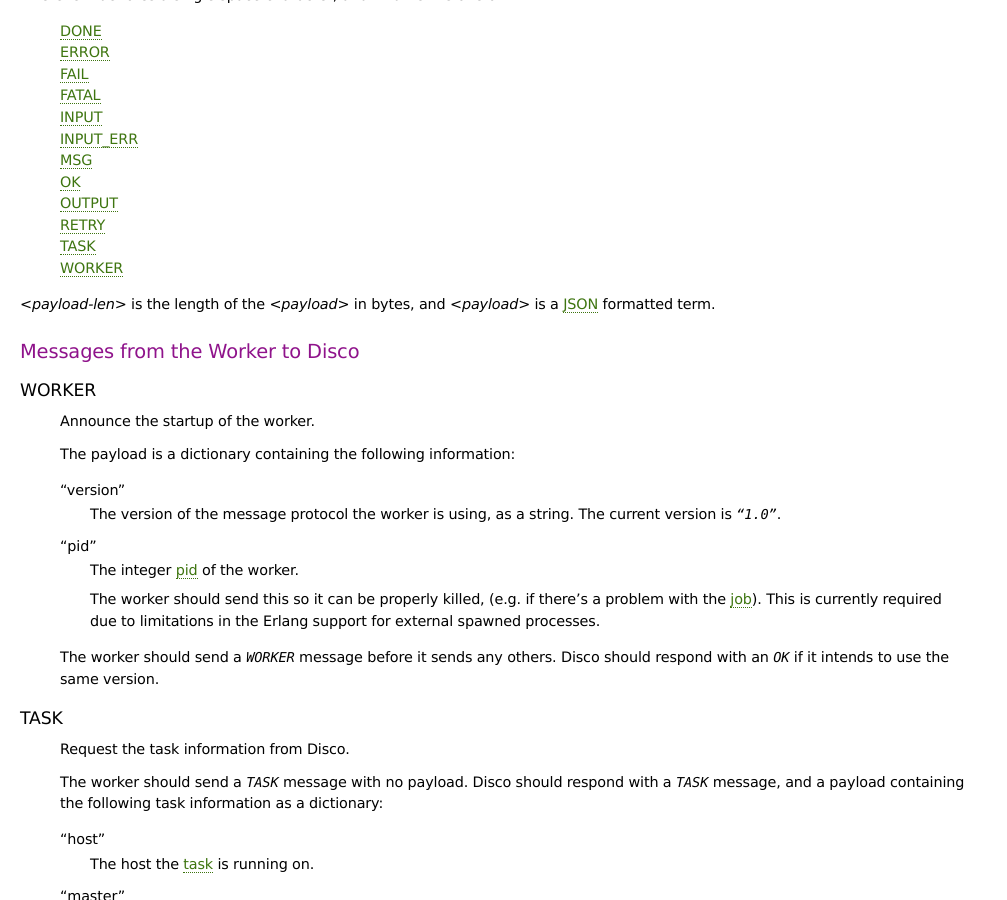
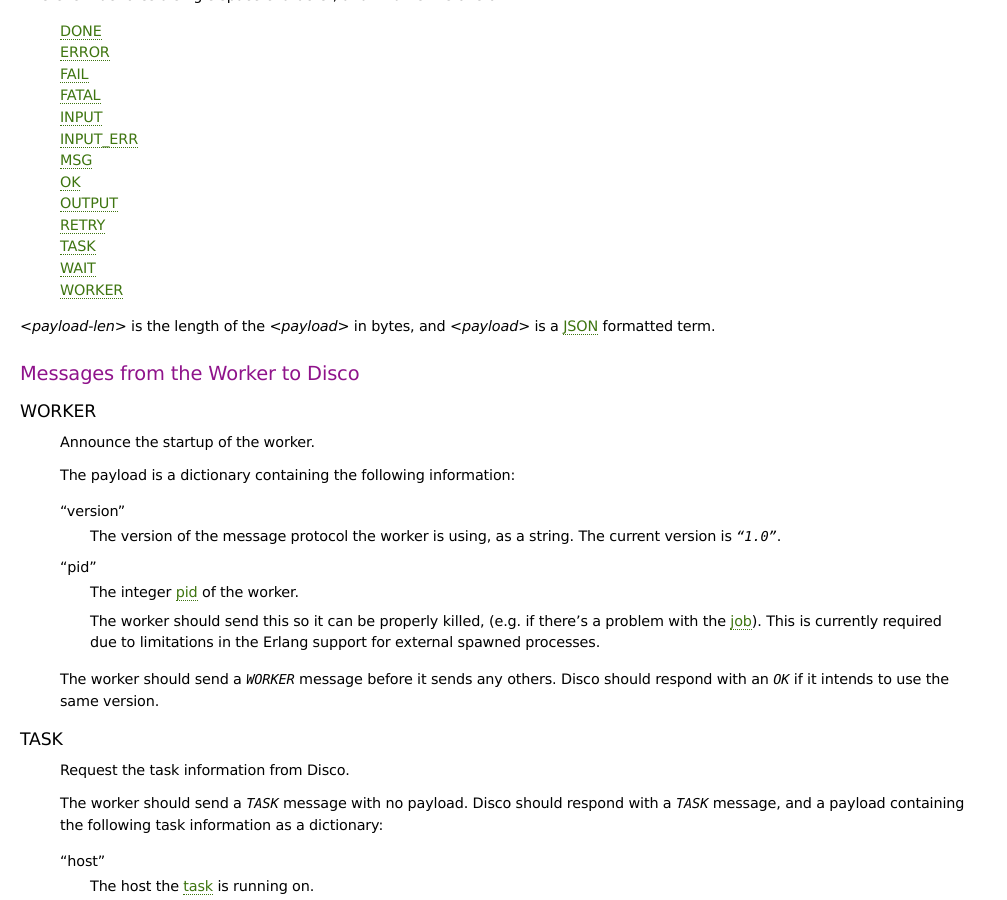
Before and after one commit to discoproject/disco, a Sphinx documentation site: the page built from doc/howto/worker.rst, in a window 1280 px wide and 900 px high, scrolled down 836 px. Shown: the whole window, without its empty margins (0-1007 px from the left). Built offline with Sphinx 7.4.7, drawn with Linux system fonts in a browser that asks for light colours.

Commit message:
docs: update protocol message list

```diff
--- a/doc/howto/worker.rst
+++ b/doc/howto/worker.rst
@@ -69,6 +69,7 @@
       |     :ref:`OUTPUT`
       |     :ref:`RETRY`
       |     :ref:`TASK`
+      |     :ref:`WAIT`
       |     :ref:`WORKER`
 
 *<payload-len>* is the length of the *<payload>* in bytes,
```
